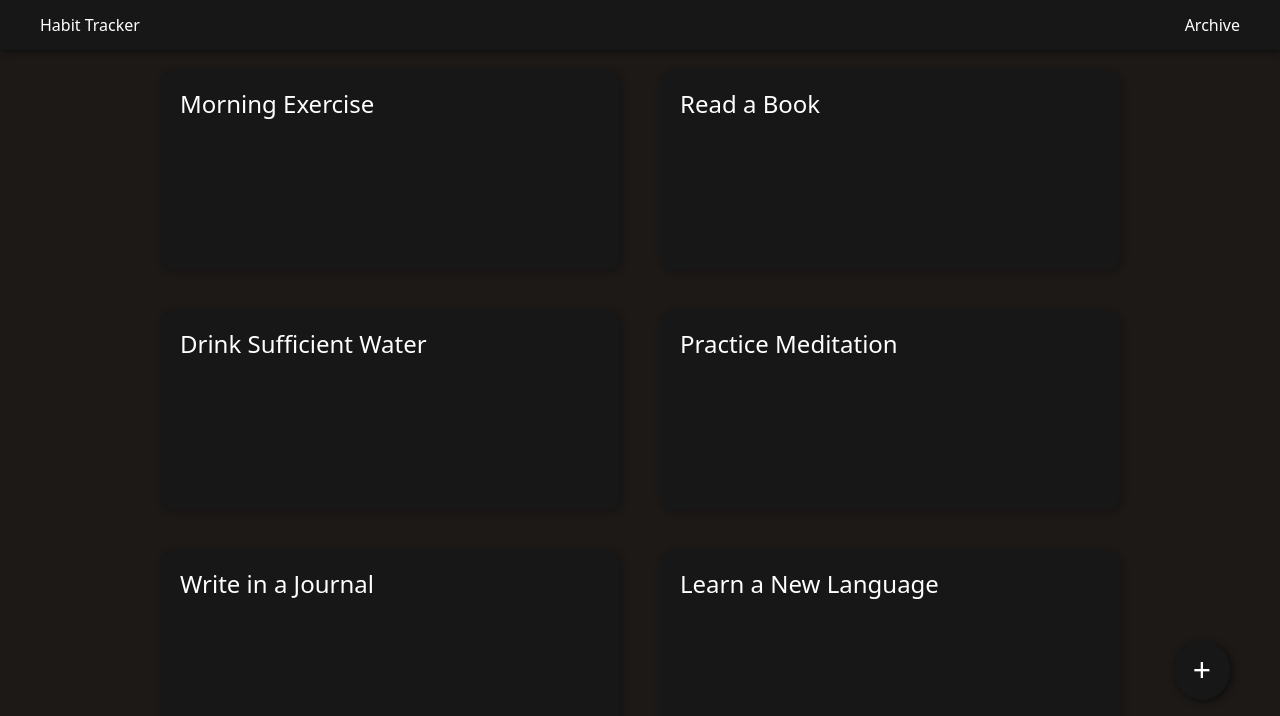
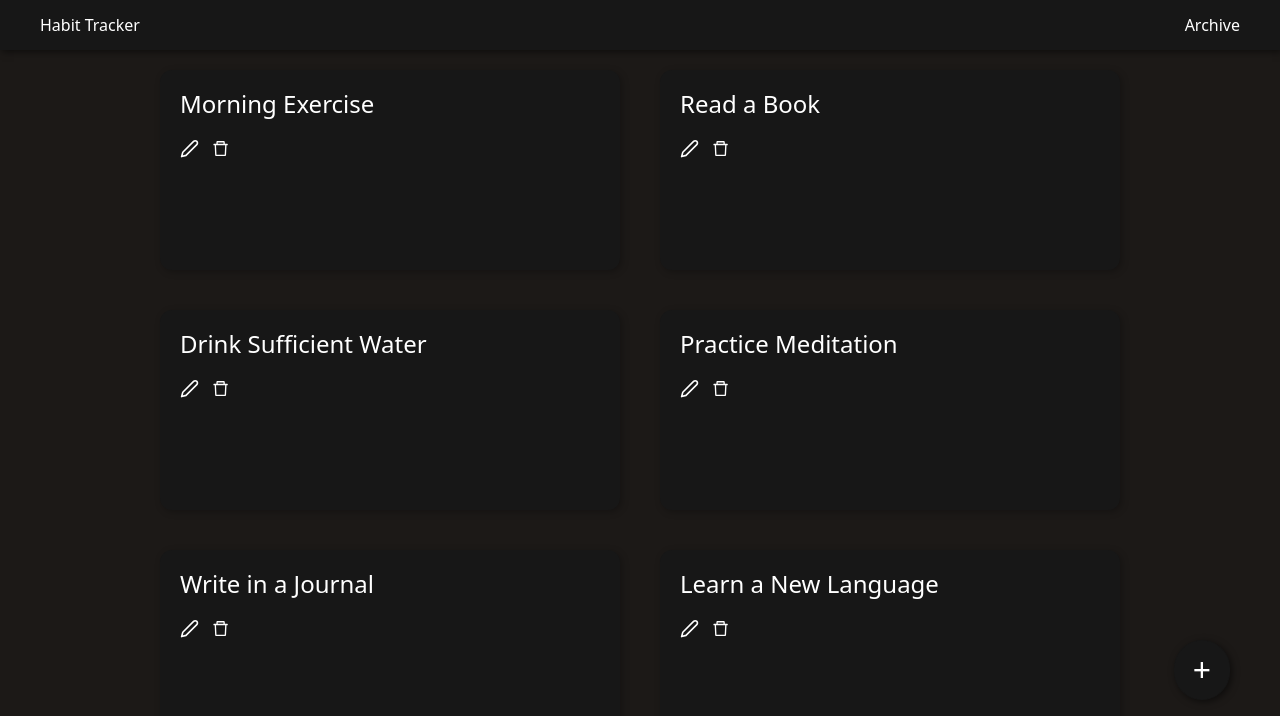
Before and after one commit to ParasArya289/habitTracker, a React (Create React App) app: page / in a window 1280 px wide. Shown: the top 716 px of the page. Built offline with nearby package versions, Linux system fonts and the light colour scheme.

Commit message:
feat: habit modal

```diff
--- a/src/Context/dataContext.js
+++ b/src/Context/dataContext.js
@@ -1,13 +1,24 @@
-import { createContext, useContext, useReducer } from "react";
+import { createContext, useContext, useReducer, useState } from "react";
 import { dataReducer, initState } from "../Reducer/dataReducer";
 
 export const dataContext = createContext();
 
 export const DataContextProvider = ({ children }) => {
+  const [showHabitModal, setShowHabitModal] = useState(false);
+  const [selectedHabit, setSelectedHabit] = useState({});
   const [dataState, dispatchData] = useReducer(dataReducer, initState);
 
   return (
-    <dataContext.Provider value={{ dataState, dispatchData }}>
+    <dataContext.Provider
+      value={{
+        dataState,
+        dispatchData,
+        showHabitModal,
+        setShowHabitModal,
+        selectedHabit,
+        setSelectedHabit,
+      }}
+    >
       {children}
     </dataContext.Provider>
   );
--- a/src/Pages/Home/Home.js
+++ b/src/Pages/Home/Home.js
@@ -1,18 +1,24 @@
 import { HabitCard } from "../../components/HabitCard/HabitCard";
+import HabitModal from "../../components/Modals/HabitModal";
 import { useData } from "../../Context/dataContext";
 import "./Home.css";
 export const Home = () => {
-  const {dataState:{habits},dispatchData} = useData()
+  const {
+    dataState: { habits },
+    dispatchData,
+    showHabitModal,
+    setShowHabitModal,
+  } = useData();
+  const handleClose = () => setShowHabitModal(false);
 
   return (
     <div className="home">
       <div className="habit-container">
-          {
-            habits.map((habit)=>(
-              <HabitCard habit={habit}/>
-            ))
-          }
+        {habits.map((habit) => (
+          <HabitCard key={habit.title} habit={habit} />
+        ))}
       </div>
+      <HabitModal handleClose={handleClose} />
       <button className="add-btn">+</button>
     </div>
   );
--- a/src/components/HabitCard/HabitCard.css
+++ b/src/components/HabitCard/HabitCard.css
@@ -8,3 +8,13 @@
   box-shadow: 2px 2px 7px rgba(0, 0, 0, 0.25);
   z-index: 999;
 }
+.habitcard-container .card-icons {
+  font-size: larger;
+  display: flex;
+  width: 50px;
+  margin: 20px 0;
+  justify-content: space-between;
+}
+.habitcard-container .icons:hover {
+  color: #a8a29e;
+}
--- a/src/components/HabitCard/HabitCard.js
+++ b/src/components/HabitCard/HabitCard.js
@@ -1,9 +1,22 @@
 import "./HabitCard.css";
+import { FiEdit2 } from "react-icons/fi";
+import { AiOutlineDelete } from "react-icons/ai";
+import { useData } from "../../Context/dataContext";
+export const HabitCard = ({ habit }) => {
+  const { setShowHabitModal, setSelectedHabit } = useData();
 
-export const HabitCard = ({ habit }) => {
+  const handleShowHabitModal = () => {
+    setShowHabitModal(true);
+    setSelectedHabit(habit);
+  };
+
   return (
-    <div className="habitcard-container">
+    <div className="habitcard-container" onClick={handleShowHabitModal}>
       <h4>{habit.title}</h4>
+      <div className="card-icons">
+        <FiEdit2 className="icons" />
+        <AiOutlineDelete className="icons" />
+      </div>
     </div>
   );
 };
--- /dev/null
+++ b/src/components/Modals/HabitModal.css
@@ -0,0 +1,3 @@
+.habitModal{
+    background-color:black;
+}
--- /dev/null
+++ b/src/components/Modals/HabitModal.js
@@ -0,0 +1,37 @@
+import Button from 'react-bootstrap/Button';
+import Modal from 'react-bootstrap/Modal';
+import { useData } from '../../Context/dataContext';
+
+ function HabitModal ({handleClose}){
+
+  const {showHabitModal,setShowHabitModal,selectedHabit} = useData();
+  return (
+    <Modal
+    show={showHabitModal}
+    onHide={handleClose}
+    size="lg"
+    aria-labelledby="contained-modal-title-vcenter"
+    centered
+    className='habitModal'
+
+  >
+    <Modal.Header closeButton>
+      <Modal.Title id="contained-modal-title-vcenter">
+      {selectedHabit?.title}
+      </Modal.Title>
+    </Modal.Header>
+    <Modal.Body>
+      <h4>{selectedHabit?.title}</h4>
+      <p>
+        Cras mattis consectetur purus sit amet fermentum. Cras justo odio,
+        dapibus ac facilisis in, egestas eget quam. Morbi leo risus, porta ac
+        consectetur ac, vestibulum at eros.
+      </p>
+    </Modal.Body>
+    <Modal.Footer>
+      <Button onClick={handleClose}>Close</Button>
+    </Modal.Footer>
+  </Modal>
+  );
+}
+export default HabitModal
```
Also changed, not shown: src/components/Modals/EditHabitModal.js (added, +35 -0 lines). Lines whose indentation alone changed are shown as unchanged.
